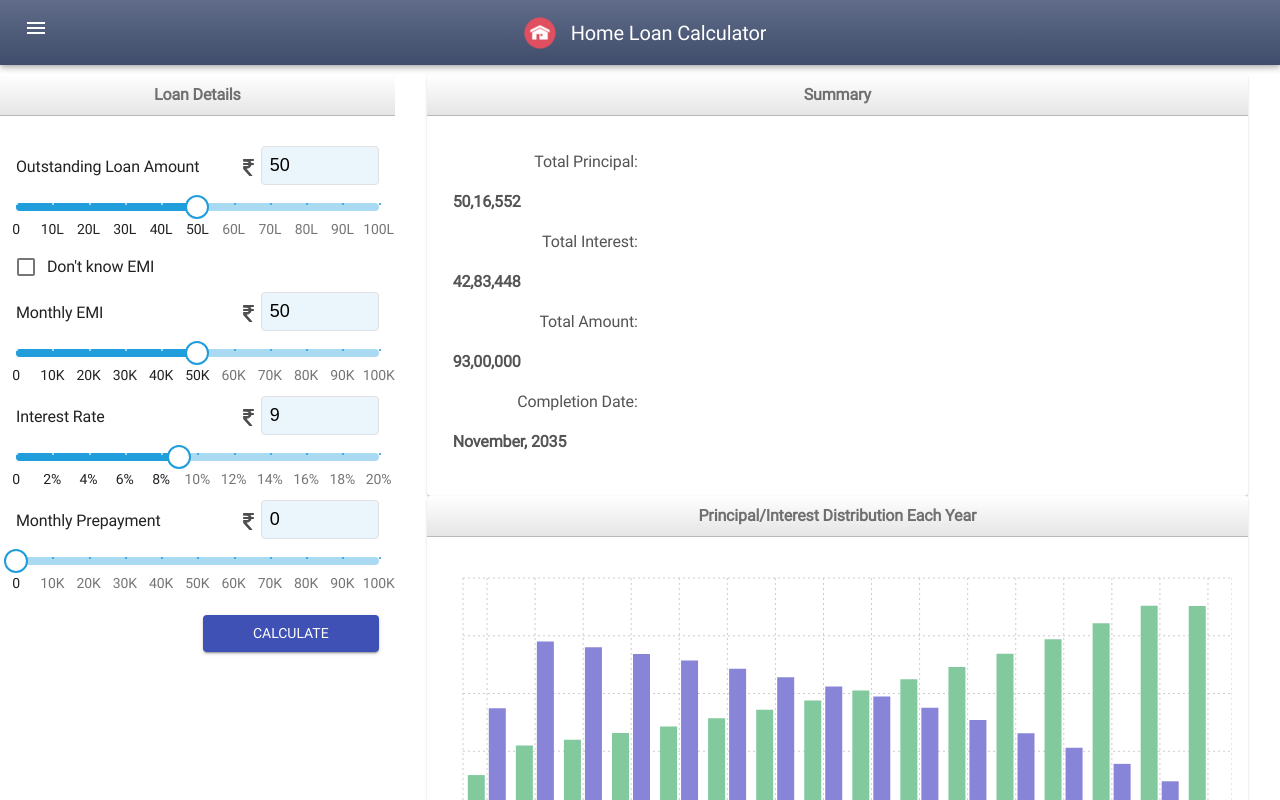
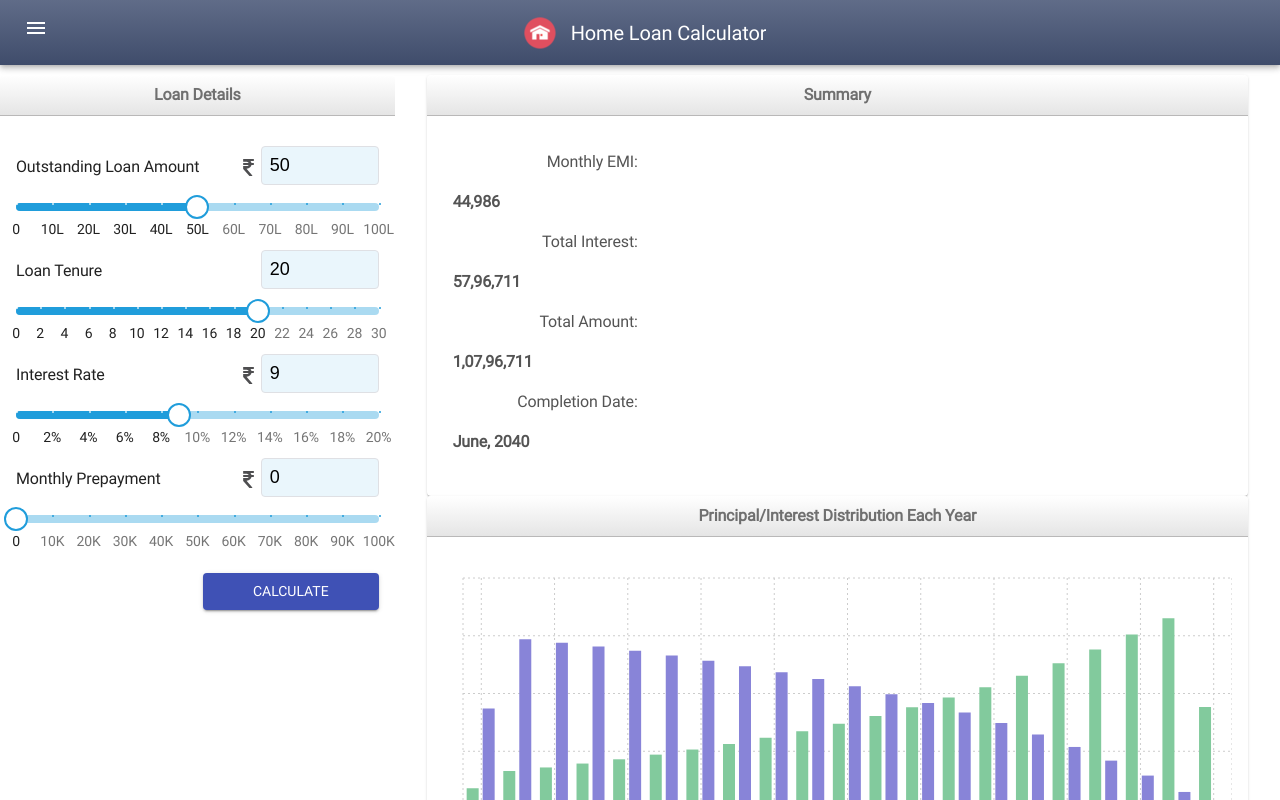
Before and after one commit to patelvimal/HomeLoanScheduler, a React (Create React App) app: page / in a window 1280 px wide. Both pictures are taken after a click on the button "CALCULATE". Shown: the top 800 px of the page. Built offline with nearby package versions, Linux system fonts and the light colour scheme.

Commit message:
Fixed: Calculation formula issue

```diff
--- a/src/components/App.jsx
+++ b/src/components/App.jsx
@@ -108,9 +108,10 @@ const App = () => {
             totalWithoutPrepayment.completionDate = getCompletionDate(loanDetailWithoutPrepayment);
         }
 
-        var total = getTotal([...loanSummary]);
+        var total = getTotal([...loanSummary],loanInfo.loanAmount);
         if (total) {
             total.completionDate = getCompletionDate(loanDetail);
+            total.emi = loanInfo.emi.roundOf(0).addThousandSeperator();
         }
 
         setLoanInfo({
--- a/src/components/LoanForm.jsx
+++ b/src/components/LoanForm.jsx
@@ -51,7 +51,7 @@ const LoanForm = (props) => {
     const LOAN_AMOUNT_DEFAULT_VALUE = 50;
     const MONTHLY_EMI_DEFAULT_VALUE = 50;
     const INTEREST_RATE_DEFAULT_VALUE = 9;
-    const LOAN_TENURE_DEFAULT_VALUE = 10;
+    const LOAN_TENURE_DEFAULT_VALUE = 20;
     const MONTHLY_PREPAYMENT_DEFAULT_VALUE = 0;
 
 
@@ -61,7 +61,7 @@ const LoanForm = (props) => {
         interestRate: INTEREST_RATE_DEFAULT_VALUE,
         prePayment: MONTHLY_PREPAYMENT_DEFAULT_VALUE,
         loanTenure: LOAN_TENURE_DEFAULT_VALUE,
-        calculateEMI:false
+        calculateEMI:true
     };
     const [loanInfo, setLoanInfo] = useState(INITIAL_STATE);
     const loanAmountMarker = generateMarker('L');
@@ -110,7 +110,7 @@ const LoanForm = (props) => {
                         name="loanAmount"
                         marks={loanAmountMarker}
                     />
-                    <FormControlLabel
+                    {/* <FormControlLabel
                         control={
                         <Checkbox
                             checked={loanInfo.calculateEMI}
@@ -120,7 +120,7 @@ const LoanForm = (props) => {
                         />
                         }
                         label="Don't know EMI"
-                    />
+                    /> */}
                     <InputSlider
                         label="Monthly EMI"
                         min={0}
--- a/src/components/LoanReport.jsx
+++ b/src/components/LoanReport.jsx
@@ -58,17 +58,8 @@ const LoanReport = (props) => {
                 <CardContent className={cardClasses.content}>
                     <Grid container spacing={4} item xs={12} className={cardClasses.root}>
                         <Grid item xs={12} md={6} >
-                            {totalWithoutPrepayment ? <Typography className={cardClasses.label} >With Prepayment</Typography> : null}
                             {total && <SummaryReport data={total} />}
                         </Grid>
-                        {
-                            props.totalWithoutPrepayment ?
-                                <Grid item xs={12} md={6} >
-                                    <Typography className={cardClasses.label} >Without Prepayment</Typography>
-                                    <SummaryReport data={totalWithoutPrepayment} />
-                                </Grid>
-                                : null
-                        }
                     </Grid>
                 </CardContent>
             </Card>
--- a/src/components/SummaryReport.jsx
+++ b/src/components/SummaryReport.jsx
@@ -32,16 +32,16 @@ const useSummaryStyles = makeStyles((theme) => ({
 }));
 
 const SummaryReport = (props) => {
-    const { total, completionDate, principal, interest } = props.data;
+    const { total, completionDate, principal, interest, emi } = props.data;
     const classes = useSummaryStyles();
     return (
         <React.Fragment>
             <div className={classes.labelValue}>
                 <Typography variant="subtitle1" display="inline">
-                    Total Principal:
+                    Monthly EMI:
                 </Typography>
                 <Typography variant="subtitle1" display="inline">
-                    {principal}
+                    {emi}
                 </Typography>
             </div>
             <div className={classes.labelValue}>
--- a/src/shared/calculate-service.js
+++ b/src/shared/calculate-service.js
@@ -9,8 +9,7 @@ export const calcHomeLoan = (loanAmount,emi,interestRate,prepayment) => {
     var today = new Date();
     var currentMonth = new Date(today.getFullYear(), today.getMonth() + 1, 0);
     while( 0 < loanBalance ) {
-        var perdayInterestAmount= ((loanBalance * (interestRate/100))/365);
-        var monthlyInterest = (perdayInterestAmount * currentMonth.getDate());
+        var monthlyInterest =  loanBalance * ((interestRate / 100) / 12);
         loanBalance = (loanBalance-(emi-monthlyInterest) - (prepayment|| 0));
         var month = monthNames[currentMonth.getMonth()];
         result.push({
@@ -50,7 +49,7 @@ export const getSummary = (jsonData) =>{
     return result;
 }
 
-export const getTotal = (jsonData) => {
+export const getTotal = (jsonData,loanAmount) => {
     if (jsonData && jsonData.length > 0) {
         var totalAmount = jsonData.reduce((a, b) => {
             return {
@@ -59,10 +58,10 @@ export const getTotal = (jsonData) => {
                 interest: a.interest + b.interest
             }
         })
-
+        totalAmount.total = (totalAmount.interest + loanAmount).roundOf(0).addThousandSeperator();
         totalAmount.principal = totalAmount.principal.roundOf(0).addThousandSeperator();
         totalAmount.interest = totalAmount.interest.roundOf(0).addThousandSeperator();
-        totalAmount.total = totalAmount.total && totalAmount.total.addThousandSeperator();
+
         return totalAmount;
     }
 }
```
